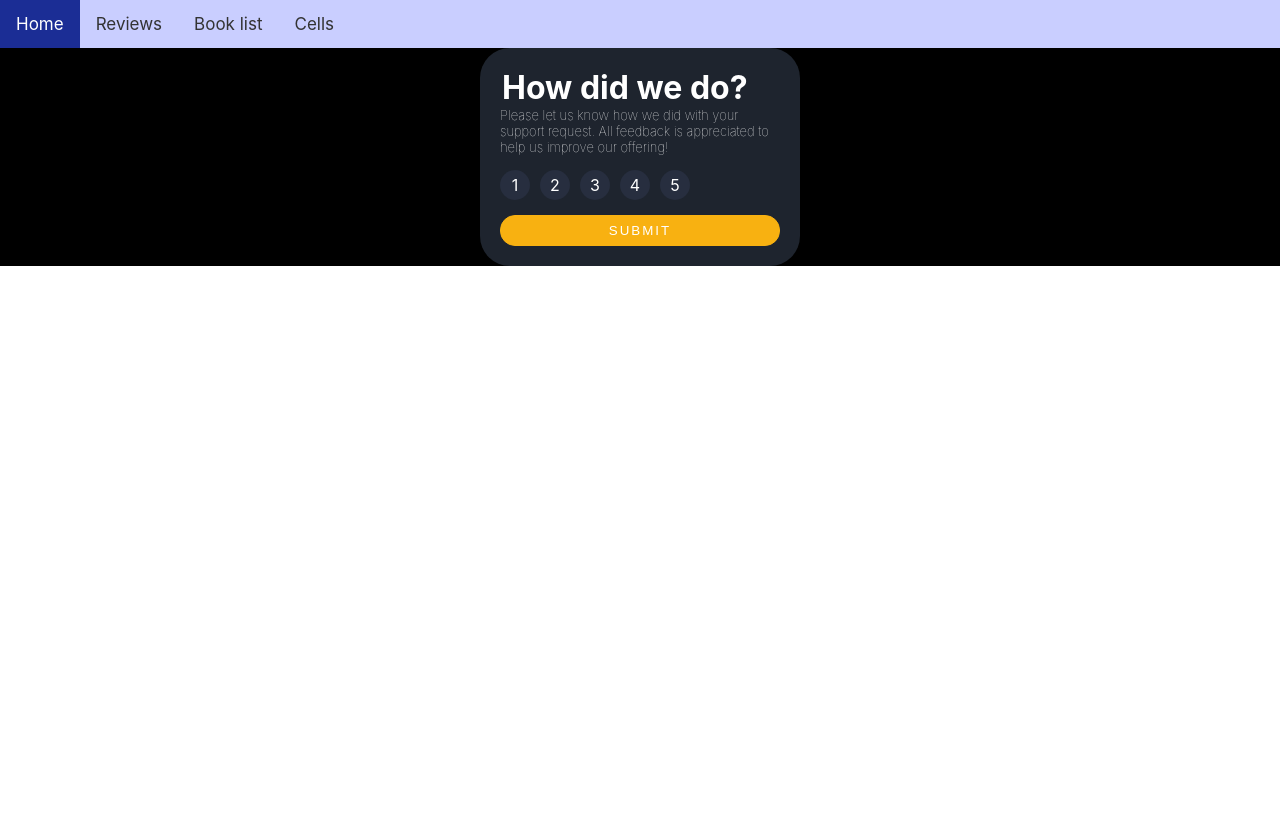
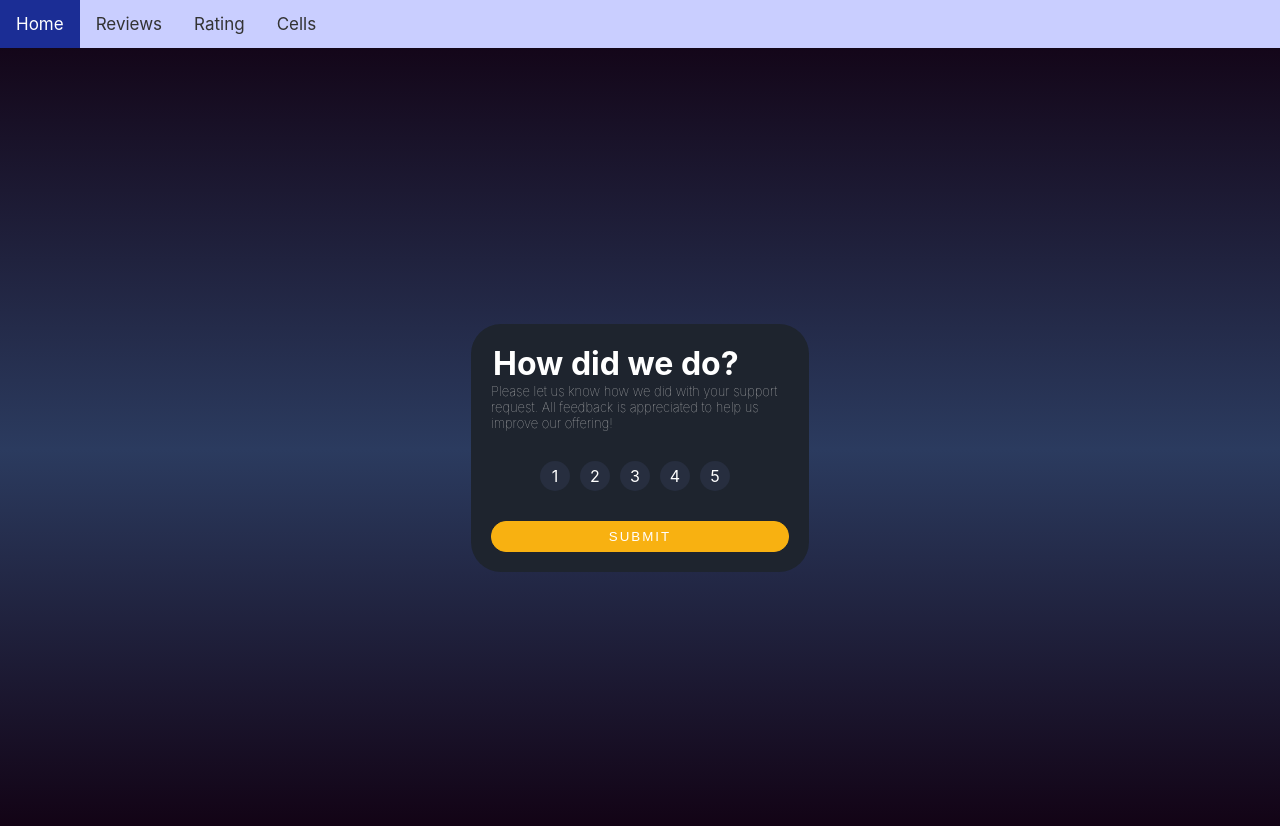
Before and after one commit to Blubas35/interview-challenges, a React (Create React App) app: page /rating in a window 1280 px wide. Shown: the top 826 px of the page. Before the commit the page ends 800 px from the top, so only its background shows below. Built offline with nearby package versions, Linux system fonts and the light colour scheme.

Commit message:
survey-form done

```diff
--- a/src/App.css
+++ b/src/App.css
@@ -1,5 +1,6 @@
 .App {
-  background-color: black;
+  background-color: #110011;
+  background-image: linear-gradient(180deg, #110011 0%, #2b3b5f 53%, #110011 100%);
   color: white;
 }
 
@@ -33,6 +34,7 @@
   from {
     transform: rotate(0deg);
   }
+
   to {
     transform: rotate(360deg);
   }
--- /dev/null
+++ b/src/Pages/2-rating/rating-components/Submitted.js
@@ -0,0 +1,26 @@
+import React from 'react'
+import thankYou from '../../../Assets/thank-you-3006975.svg'
+import backButton from '../../../Assets/back-button.png'
+import '../../../Styles/Rating/Submitted.css'
+
+const Submitted = ({ backButtonHandler, selectedRating }) => {
+    return (
+        <div className='submitted-survey-wrapper'>
+            <div className='back-button-wrapper'>
+                <button onClick={backButtonHandler} className='back-button-link'>
+                    <img className='back-button' src={backButton} width='30px' alt='back button'></img>
+                </button>
+            </div>
+            <div className='image-wrapper'>
+                <img src={thankYou} width='100px' alt='thank you'></img>
+            </div>
+            <div className='submitted-survey-content'>
+                <span className='rating-selected'>You have selected {selectedRating} out of 5</span>
+                <h3 className='submitted-title'>Thank you!</h3>
+                <p className='submitted-description'>We appreciate you taking the time to give a rating. If you ever need more support, don't hesitate to get in touch</p>
+            </div>
+        </div>
+    )
+}
+
+export default Submitted
--- /dev/null
+++ b/src/Pages/2-rating/rating-components/SurveyForm.js
@@ -0,0 +1,40 @@
+import React from 'react'
+import '../../../Styles/Rating/Rating.css'
+
+const SurveyForm = ({ submitHandler, radioHandler, subText, title, errorMessage }) => {
+    return (
+        <div className='survey-form-wrapper'>
+            {errorMessage &&
+                <span className='error-message'>Please select feedback rating!</span>
+            }
+            <div className='image-wrapper'>
+                <ion-icon name="star"></ion-icon>
+            </div>
+            <form onSubmit={submitHandler}>
+                <fieldset onChange={radioHandler} className='survey-info' aria-required>
+                    <legend className='survey-title'>{title}</legend>
+                    <h2 className='sub-title'>{subText}</h2>
+                    <div className='form-control'>
+                        <input type='radio' id='one' name='survey-rating' value='1'></input>
+                        <label htmlFor='one'>1</label>
+
+                        <input type='radio' name='survey-rating' id='two' value='2'></input>
+                        <label htmlFor='two'>2</label>
+
+                        <input type='radio' name='survey-rating' id='three' value='3'></input>
+                        <label htmlFor='three'>3</label>
+
+                        <input type='radio' name='survey-rating' id='four' value='4'></input>
+                        <label htmlFor='four'>4</label>
+
+                        <input type='radio' name='survey-rating' id='five' value='5'></input>
+                        <label htmlFor='five'>5</label>
+                    </div>
+                    <input className='submit-button' type='submit' value='SUBMIT'></input>
+                </fieldset>
+            </form>
+        </div>
+    )
+}
+
+export default SurveyForm
--- a/src/Pages/2-rating/rating.js
+++ b/src/Pages/2-rating/rating.js
@@ -1,41 +1,54 @@
 import React, { useState } from 'react'
-import '../../Styles/Rating/Rating.css'
-import logo from '../../Assets/star-img.jpg'
+import Container from '../../Components/Container/Container'
+import Submitted from './rating-components/Submitted'
+import SurveyForm from './rating-components/SurveyForm'
 
 const Rating = () => {
-    const [radio, setRadio] = useState()
+    const [selectedRating, setSelectedRating] = useState('')
+    const [isSurveySubmit, setIsSurveySubmit] = useState(false)
+    const [errorMessage, setErrorMessage] = useState(false)
+
+    const subText = 'Please let us know how we did with your support request. All feedback is appreciated to help us improve our offering!'
+    const title = 'How did we do?'
+
+    const radioHandler = (e) => setSelectedRating(e.target.value)
+
+    const submitHandler = (e) => {
+        e.preventDefault()
+
+        if (selectedRating === '') {
+            setErrorMessage(true)
+            setIsSurveySubmit(false)
+        } else {
+            setIsSurveySubmit(!isSurveySubmit)
+        }
+    }
+
+    const backButtonHandler = () => {
+        setIsSurveySubmit(!isSurveySubmit)
+        setErrorMessage(false)
+        setSelectedRating('')
+    }
+
 
     return (
         <>
-            {/* <h1>How did we do?</h1> */}
-            <div className='survey-form-wrapper'>
-                <div className='image-wrapper'>
-                    <ion-icon name="star"></ion-icon>
-                </div>
-                <form>
-                    <fieldset className='survey-info'>
-                        <legend className='survey-title'>How did we do?</legend>
-                        <h2 className='sub-title'>Please let us know how we did with your support request. All feedback is appreciated to help us improve our offering!</h2>
-                        <div className='form-control'>
-                            <input type='radio' id='one' name='survey-rating'></input>
-                            <label htmlFor='one'>1</label>
-
-                            <input type='radio' name='survey-rating' id='two'></input>
-                            <label htmlFor='two'>2</label>
-
-                            <input type='radio' name='survey-rating' id='three'></input>
-                            <label htmlFor='three'>3</label>
-
-                            <input type='radio' name='survey-rating' id='four'></input>
-                            <label htmlFor='four'>4</label>
-
-                            <input type='radio' name='survey-rating' id='five'></input>
-                            <label htmlFor='five'>5</label>
-                        </div>
-                        <input className='submit-button' type='submit' value='SUBMIT'></input>
-                    </fieldset>
-                </form>
-            </div>
+            <Container className='rating-page'>
+                {!isSurveySubmit ? (
+                    <SurveyForm
+                    radioHandler={radioHandler}
+                    submitHandler={submitHandler}
+                    subText={subText}
+                    title={title}
+                    errorMessage={errorMessage}
+                    ></SurveyForm>
+                ) : (
+                    <Submitted
+                    backButtonHandler={backButtonHandler}
+                    selectedRating={selectedRating}
+                    ></Submitted>
+                )}
+            </Container>
         </>
     )
 }
--- a/src/Pages/NavBar/MainNavigation.js
+++ b/src/Pages/NavBar/MainNavigation.js
@@ -15,7 +15,7 @@ const TopNavBar = () => {
     <div className={`topnav ${isResponsive ? 'responsive' : ''}`} id="myTopnav">
       <NavLink to='/homePage' className="active">Home</NavLink>
       <NavLink to='/reviews'>Reviews</NavLink>
-      <NavLink to='/books'>Book list</NavLink>
+      <NavLink to='/rating'>Rating</NavLink>
       <NavLink to='/cells'>Cells</NavLink>
       <NavLink className="icon" onClick={() => handleMenuClick()}>
         <i className="fa fa-bars"></i>
--- a/src/Styles/Rating/Rating.css
+++ b/src/Styles/Rating/Rating.css
@@ -5,8 +5,14 @@
     color: #f8b111;
 }
 
+.rating-page.container {
+    display: flex;
+    align-items: center;
+    height: 100svh;
+}
+
 .survey-form-wrapper {
-    max-width: 280px;
+    max-width: 298px;
     margin-left: auto;
     margin-right: auto;
     border-radius: 30px;
@@ -20,7 +26,7 @@
     margin: 0;
     display: flex;
     flex-direction: column;
-    row-gap: 15px;
+    row-gap: 30px;
 }
 
 .survey-title {
@@ -31,13 +37,18 @@
 .sub-title {
     margin: 0;
     font-size: 13px;
+    color: #c4c4c4;
     font-weight: lighter;
+}
+
+.form-control {
+    text-align: center;
 }
 
 .submit-button {
     border-radius: 15px;
     padding: 7px;
-    color:white;
+    color: white;
     background-color: #f8b111;
     letter-spacing: 2px;
     cursor: pointer;
--- /dev/null
+++ b/src/Styles/Rating/Submitted.css
@@ -0,0 +1,35 @@
+.submitted-survey-wrapper {
+    max-width: 298px;
+    margin-left: auto;
+    margin-right: auto;
+    border-radius: 30px;
+    background-color: #1e242e;
+    padding: 20px;
+}
+
+.submitted-description {
+    font-size: 13px;
+    color: #c4c4c4;
+}
+
+.submitted-survey-wrapper {
+    text-align: center;
+}
+
+.rating-selected {
+    font-size: 12px;
+    background-color: #272e3f;
+    padding: 5px 9px;
+    border-radius: 15px;
+    color: #d79500;
+}
+
+.back-button-link {
+    cursor: pointer;
+    border: none;
+    background-color: transparent;
+}
+
+.back-button-wrapper {
+    text-align: left;
+}
```
Also changed, not shown: src/Assets/back-button.png (added), src/Assets/thank-you-3006975.svg (added).
